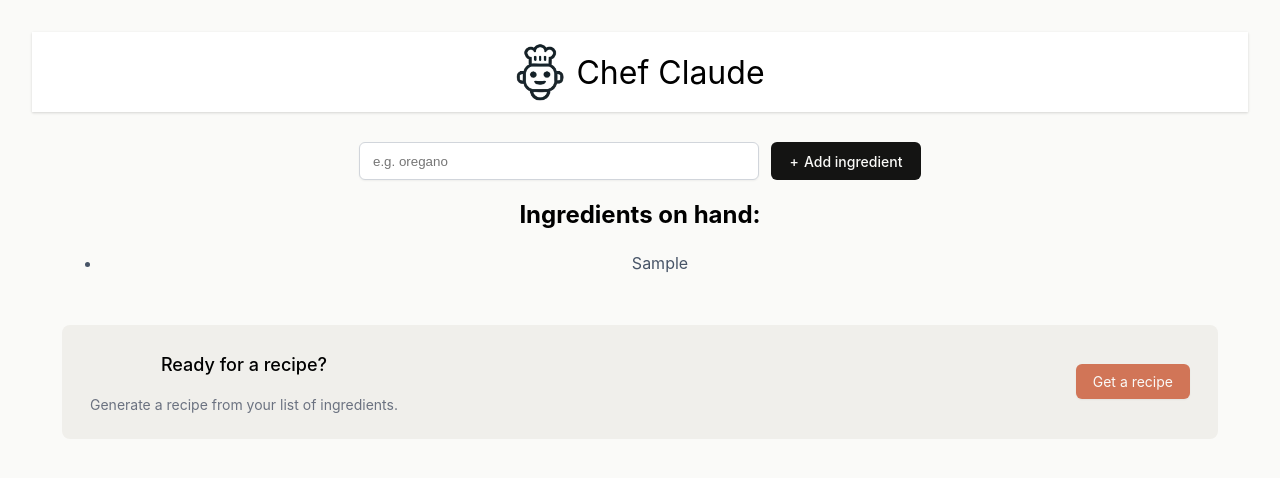
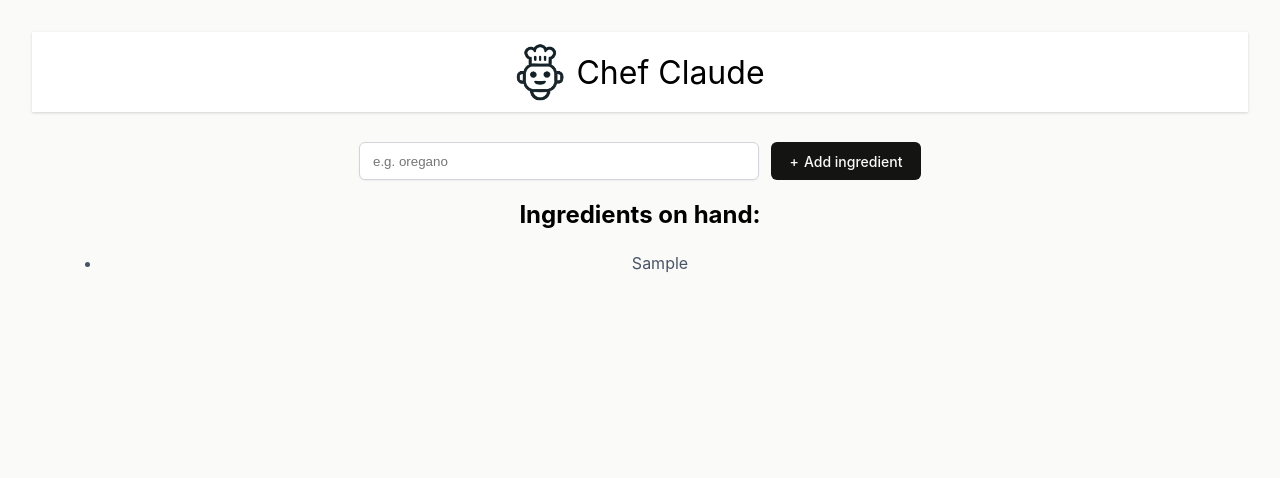
Before and after one commit to jacksen30/chef-claude-app, a React (Vite) app: page / in a window 1280 px wide. Both pictures are taken after typing "Sample" into the empty fields and a click on the button "Add ingredient". Shown: the top 478 px of the page. Built offline with nearby package versions, Linux system fonts and the light colour scheme.

Commit message:
update get-recipe-container to conditionally render only when the ingredients list contains more than 3 items

```diff
--- a/src/components/Main.jsx
+++ b/src/components/Main.jsx
@@ -27,13 +27,14 @@ export default function Main() {
             <section>
                 <h2>Ingredients on hand:</h2>
                 <ul className="ingredients-list" aria-live="polite">{ingredientsListItems}</ul>
+                {ingredients.length > 3 ?
                 <div className="get-recipe-container">
                     <div>
                         <h3>Ready for a recipe?</h3>
                         <p>Generate a recipe from your list of ingredients.</p>
                     </div>
                     <button>Get a recipe</button>
-                </div>
+                </div> : null }
             </section> : null }
         </main>
     )
```
